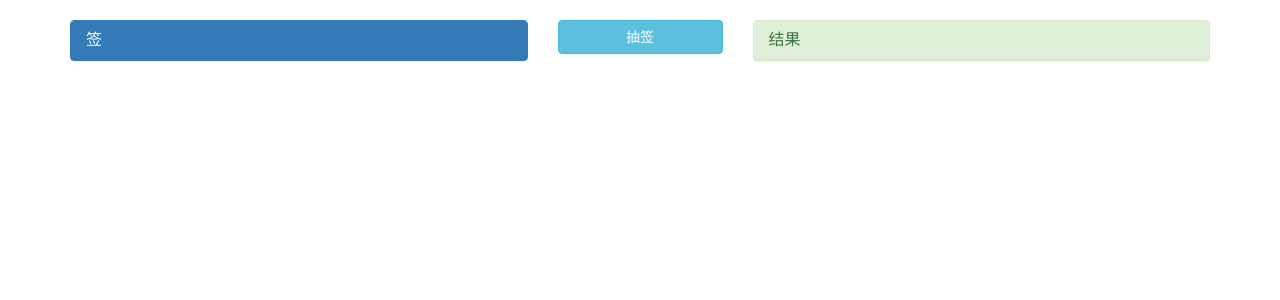
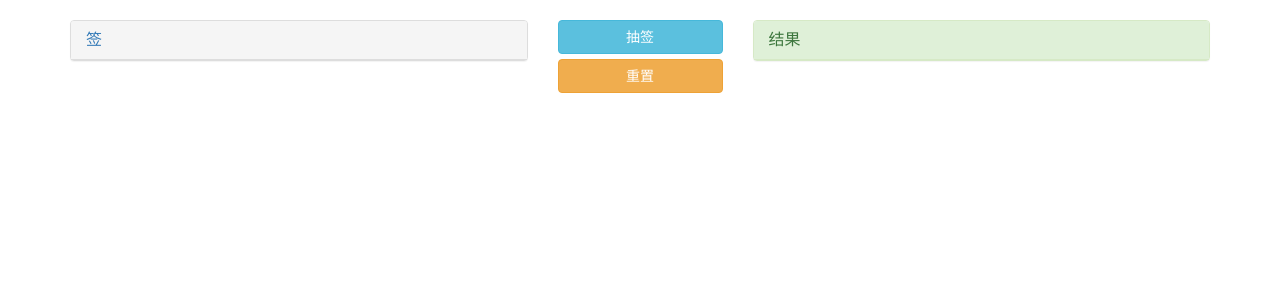
Before and after one commit to yuandengshi/tools, a Django app: page / in a window 1280 px wide. Shown: the top 300 px of the page. Run offline with Django 3.2, Linux system fonts and the light colour scheme; data that the repository does not hold is empty; some libraries are stand-ins or nearby versions.

Commit message:
Add reset button

```diff
--- a/lots/templates/lots/lot_list.html
+++ b/lots/templates/lots/lot_list.html
@@ -11,11 +11,11 @@
   <div class="container" id="lots-app">
     <div class="row">
       <div class="col-sm-5">
-        <div class="panel panel-primary">
+        <div class="panel panel-default">
           <div class="panel-heading">
-            <h3 class="panel-title">
-              <a data-toggle="collapse" href="#lots-collapse">签</a>
-            </h3>
+            <a data-toggle="collapse" href="#lots-collapse">
+              <h3 class="panel-title">签</h3>
+            </a>
           </div>
           <div id="lots-collapse" class="panel-collapse collapse">
             <ul class="list-group">
@@ -27,6 +27,7 @@
 
       <div class="col-sm-2">
         <button type="button" class="btn btn-info btn-block" v-on:click="draw">抽签</button>
+        <button type="button" class="btn btn-warning btn-block" v-on:click="reset">重置</button>
       </div>
 
       <div class="col-sm-5">
@@ -84,6 +85,12 @@ new Vue({
             break;
           }
         }
+      },
+      reset() {
+        this.results = [];
+        this.lots.forEach (function(lot) {
+          lot.selected = false;
+        });
       }
     }
   });
```
